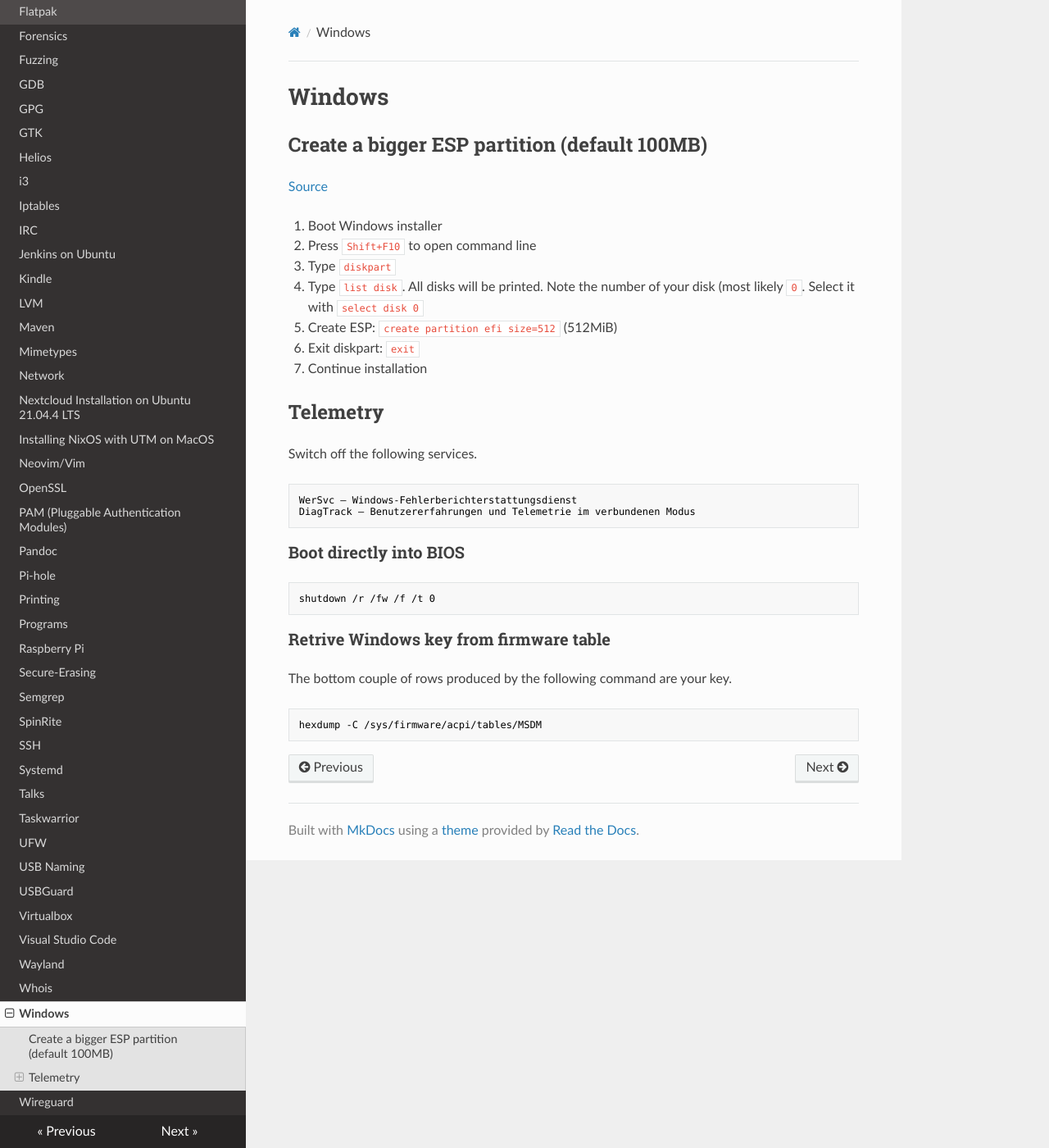
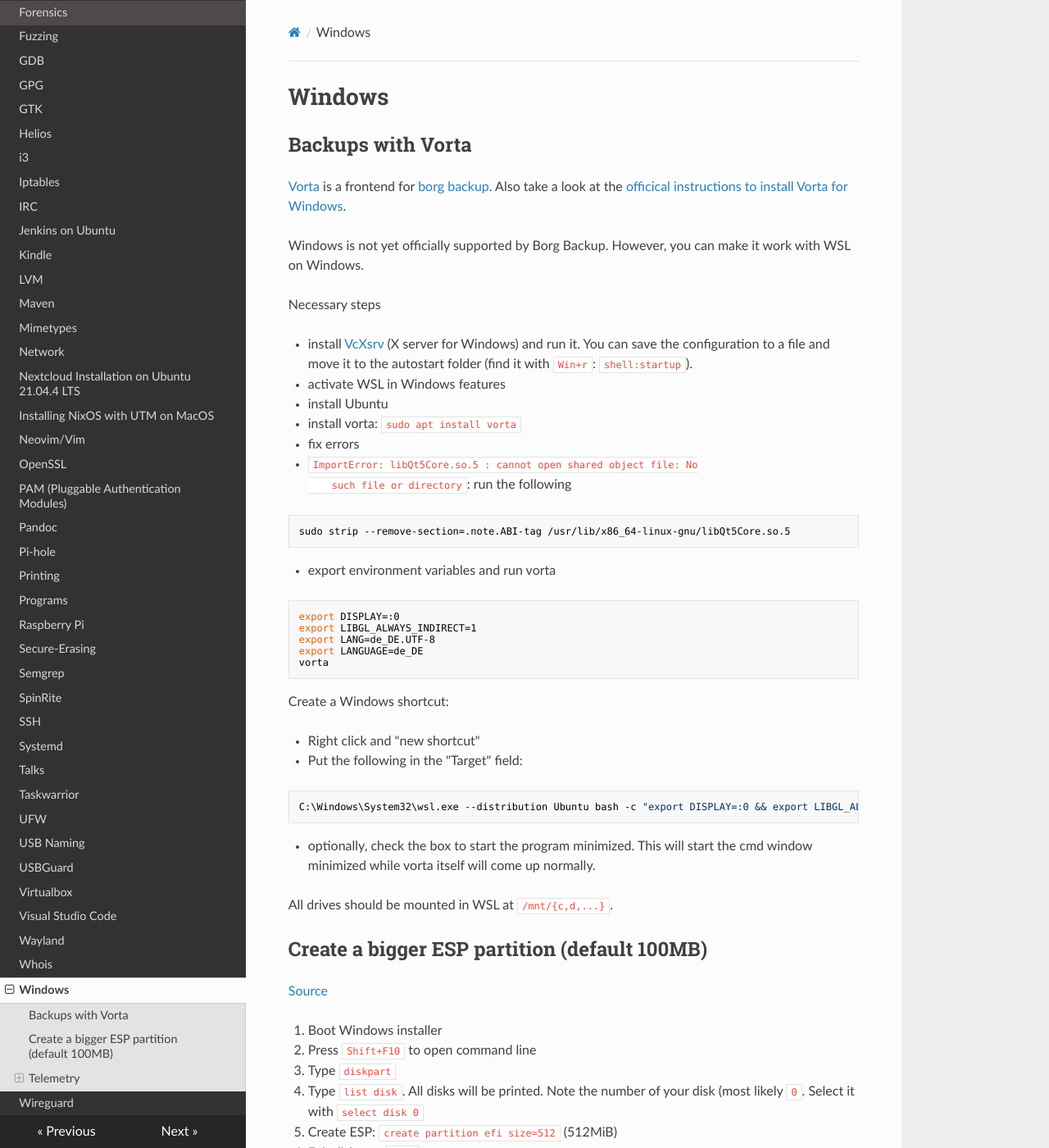
Before and after one commit to Maaxxs/wiki, an MkDocs documentation site: the page built from docs/windows.md, in a window 1280 px wide and 1400 px high. Shown: the whole window at 82% size. Built offline with MkDocs 1.6.1, drawn with Linux system fonts in a browser that asks for light colours; nearby versions of some CDN libraries.

Commit message:
Add installation instructions for Vorta on Windows

````diff
--- a/docs/windows.md
+++ b/docs/windows.md
@@ -1,4 +1,57 @@
 # Windows
+
+## Backups with Vorta
+
+[Vorta](https://vorta.borgbase.com/) is a frontend for [borg
+backup](https://www.borgbackup.org/). Also take a look at the [officical
+instructions to install Vorta for
+Windows](https://vorta.borgbase.com/install/windows/).
+
+Windows is not yet officially supported by Borg Backup. However, you can
+make it work with WSL on Windows.
+
+
+Necessary steps
+
+- install [VcXsrv](https://sourceforge.net/projects/vcxsrv/) (X server
+  for Windows) and run it. You can save the configuration to a file and move it to
+  the autostart folder (find it with `Win+r`: `shell:startup`).
+- activate WSL in Windows features
+- install Ubuntu
+- install vorta: `sudo apt install vorta`
+- fix errors
+  - `ImportError: libQt5Core.so.5 : cannot open shared object file: No
+    such file or directory`: run the following
+
+```sh
+sudo strip --remove-section=.note.ABI-tag /usr/lib/x86_64-linux-gnu/libQt5Core.so.5
+```
+
+- export environment variables and run vorta
+```sh
+export DISPLAY=:0
+export LIBGL_ALWAYS_INDIRECT=1
+export LANG=de_DE.UTF-8
+export LANGUAGE=de_DE
+vorta
+```
+
+
+Create a Windows shortcut:
+
+- Right click and "new shortcut"
+- Put the following in the "Target" field:
+
+```sh
+C:\Windows\System32\wsl.exe --distribution Ubuntu bash -c "export DISPLAY=:0 && export LIBGL_ALWAYS_INDIRECT=1 && export LANG=de_DE.UTF-8 && export LANGUAGE=de_DE && vorta"
+```
+
+- optionally, check the box to start the program minimized. This will
+  start the cmd window minimized while vorta itself will come up
+  normally.
+
+All drives should be mounted in WSL at `/mnt/{c,d,...}`.
+
 
 ## Create a bigger ESP partition (default 100MB)
 
````
